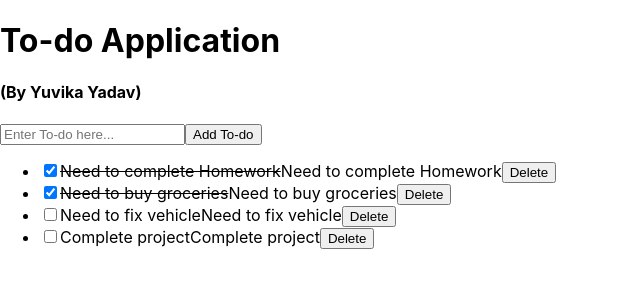
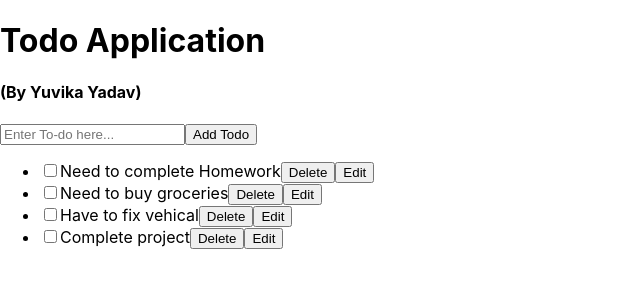
Before and after one commit to YuvikaYadav/Todo-React-App, a React (Create React App) app: page / in a window 1280 px wide. Shown: the top 300 px of the page, without its empty margins (0-640 px from the left). Built offline with nearby package versions, Linux system fonts and the light colour scheme.

Commit message:
Edit functionality added

```diff
--- a/src/App.js
+++ b/src/App.js
@@ -1,24 +1,24 @@
-import logo from './logo.svg';
 import './App.css';
 import { useState } from 'react';
 
 var count = 0
 function App()
 {
-  const [todoList, setTodolist] = useState([
+    const [editingFlag, setEditingFlag] = useState(-1)
+    const [todoList, setTodoList] = useState([
         {
             id: count++,
             todo: "Need to complete Homework",
-      completed: true
+            completed: false
         },
         {
             id: count++,
             todo: "Need to buy groceries",
-      completed: true
+            completed: false
         },
         {
             id: count++,
-      todo: "Need to fix vehicle",
+            todo: "Have to fix vehical",
             completed: false
         },
         {
@@ -30,16 +30,21 @@
 
     const addTodo = () =>
       {
-    //console.log("Add To-do");
-    //console.log("Text readed:", document.getElementById("input").value);
-    //console.log("todolist:", todolist);
+          //console.log("Add Todo");
+          //console.log("Text readed:",  document.getElementById("input").value);
+
+          //console.log("todoList", todoList);
+          //[] => ['A']
+          //[] => ['A', 'B']
+          //[] => ['A', 'B', 'C', 'D'] => ['A', 'B', 'C', 'D', 'E']
+          //[{id: 0, todo: 'A'}, {id: 1, todo: 'B'}, 'C', 'D', 'E']
           const text = document.getElementById("input").value
           const todoObject = {
               id: count++,
               todo: text,
               completed: false
           }
-    setTodolist([...todoList, todoObject])
+          setTodoList([...todoList, todoObject])
       }
 
     const deleteTodo = (id) =>
@@ -51,23 +56,23 @@
 
                 // if(id === iterator.id)
                 // {
-      //   return false
+                //     return false
                 // }
                 // else
                 // {
-      //   return true
+                //     return true
                 // }
           })
-    setTodolist([...tempTodoList])
+        setTodoList([...tempTodoList])
     }
 
     const completeTodo = (id) =>
       {
-    console.log("completeTodo:, ", id);
+        console.log("completeTodo:", id);
 
         var tempTodoList = todoList.map(iterator =>
           {
-      if (id === iterator.id)
+            if(id === iterator.id)
             {
               iterator.completed = !iterator.completed
               return iterator
@@ -76,17 +81,46 @@
             {
               return iterator
             }
+
           })
-    setTodolist([...tempTodoList])
+          setTodoList([...tempTodoList])
+      }
+
+      const editTodo = (id) =>
+      {
+        console.log("editTodo:", id);
+        setEditingFlag(id)
+      }
+
+      const saveEditedTodo = () =>
+      {
+        console.log("saveEditedTodo: ");
+        const updatedTodoText = document.getElementById("editingTodo").value
+        console.log("updatedTodoText:", updatedTodoText);
+        var tempTodoList = todoList.map(iterator =>
+          {
+            if(editingFlag == iterator.id)
+            {
+              iterator.todo = updatedTodoText
+              return iterator
+            }
+            else
+            {
+              return iterator
+            }
+          })
+        setTodoList(tempTodoList)
+        setEditingFlag(-1)
       }
 
     return (
         <div>
-      <h1>To-do Application</h1>
+          <h1>Todo Application</h1>
           <h4>(By Yuvika Yadav)</h4>
 
-      <input type='text' id='input' placeholder='Enter To-do here...'/>
-      <button onClick={addTodo}>Add To-do</button>
+          <input type='text' id='input' placeholder ='Enter To-do here...'/>
+          <button onClick={addTodo}>Add Todo</button>
+
 
           <div>
             <ul>
@@ -100,12 +134,21 @@
                           <s>{iterator.todo}</s>
                         </> :
                         <>
+                          {editingFlag === iterator.id ?
+                          <>
+                            <input type='checkbox' onChange={()=>completeTodo(iterator.id)}/>
+                            <input type='text' defaultValue={iterator.todo} id='editingTodo'/>
+                            <button onClick={()=>deleteTodo(iterator.id)}>Delete</button>
+                            <button onClick={saveEditedTodo}>Save</button>
+                          </> :
+                          <>
                             <input type='checkbox' onChange={()=>completeTodo(iterator.id)}/>
                             {iterator.todo}
+                            <button onClick={()=>deleteTodo(iterator.id)}>Delete</button>
+                            <button onClick={()=>editTodo(iterator.id)}>Edit</button>
+                          </>}
                         </>
                       }
-                  {iterator.todo}
-                  <button onClick={()=>deleteTodo(iterator.id)}>Delete</button>
                      </li>
                   })
               }
```
Lines whose indentation alone changed are shown as unchanged.
